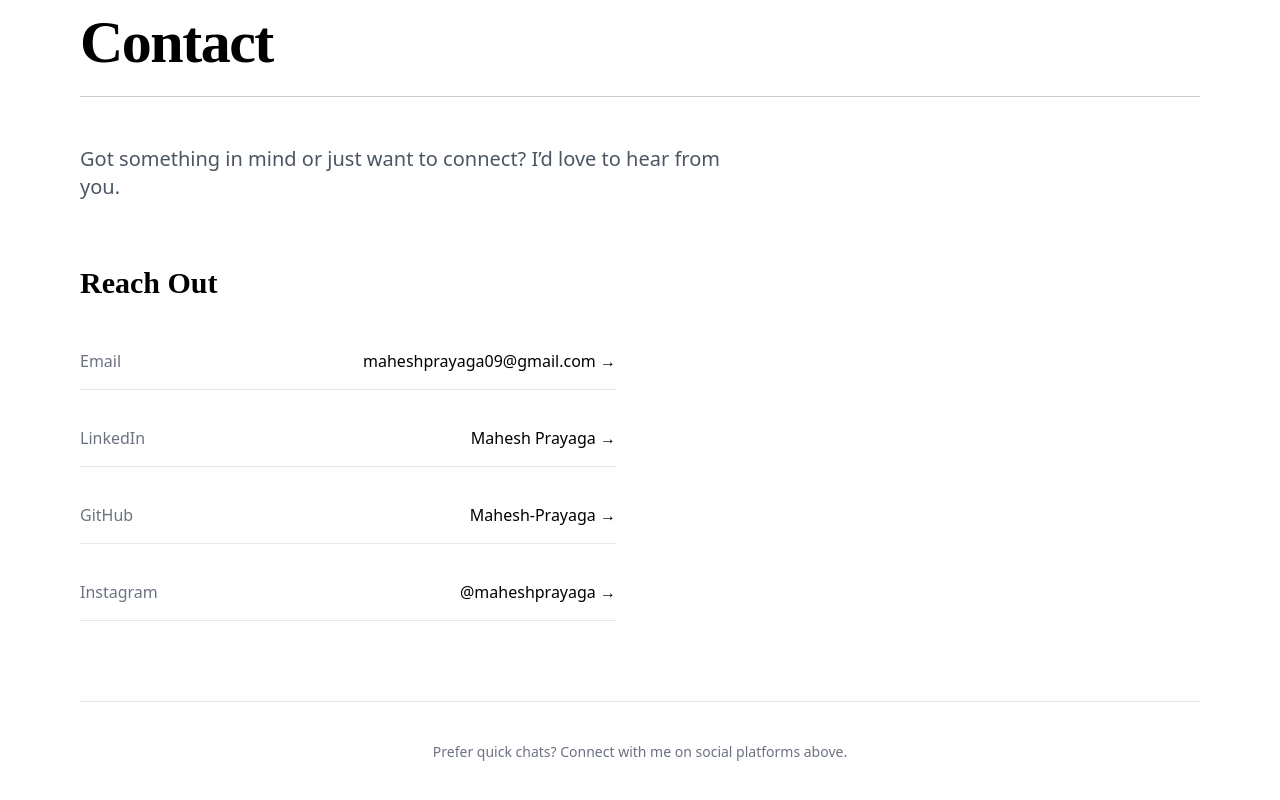
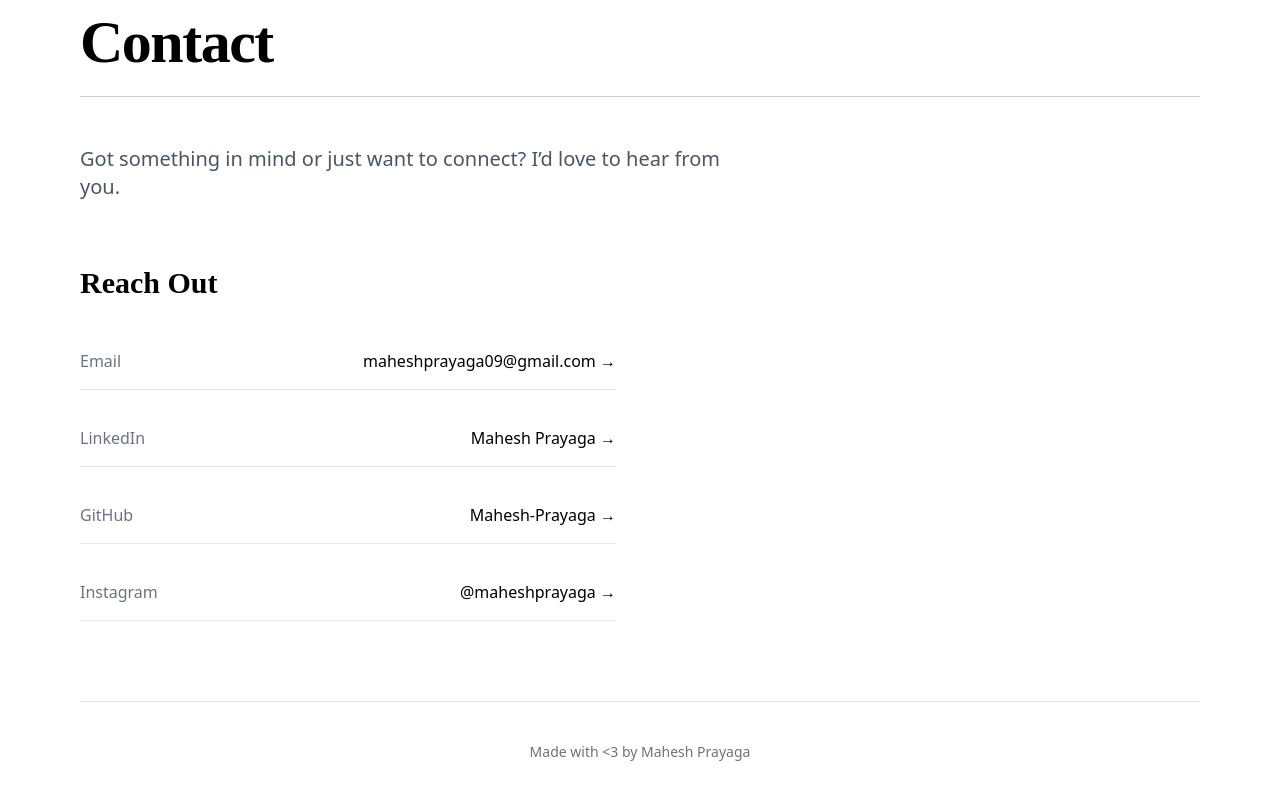
Before and after one commit to Mahesh-Prayaga/Prayaga, a React (Vite) app: page / in a window 1280 px wide. Shown: the part 3750-4550 px from the top of the page. Built offline with nearby package versions, Linux system fonts and the light colour scheme.

Commit message:
Fixed footer

```diff
--- a/src/components/Contact.jsx
+++ b/src/components/Contact.jsx
@@ -31,7 +31,7 @@ export default function Contact() {
   return (
     <div
       id="contact"
-      className="relative z-20 bg-white text-black min-h-screen px-4 sm:px-8 md:px-16 lg:px-20 py-20 md:py-28"
+      className="relative z-20 bg-white text-black min-h-screen px-4 sm:px-8 md:px-16 lg:px-20 pt-20 md:pt-28 pb-10"
     >
       <div className="max-w-6xl mx-auto">
         {/* Heading */}
@@ -80,11 +80,11 @@ export default function Contact() {
             </div>
           </div>
         </div>
-
+        <div className="mb-20"></div>
         {/* Footer */}
-        <div className="mt-20 pt-10 border-t border-gray-200 text-center">
+        <div className="mt-50 pt-10 border-t border-gray-200 text-center">
           <p className="text-gray-500 text-sm">
-            Prefer quick chats? Connect with me on social platforms above.
+            Made with &lt;3 by Mahesh Prayaga
           </p>
         </div>
       </div>
```
